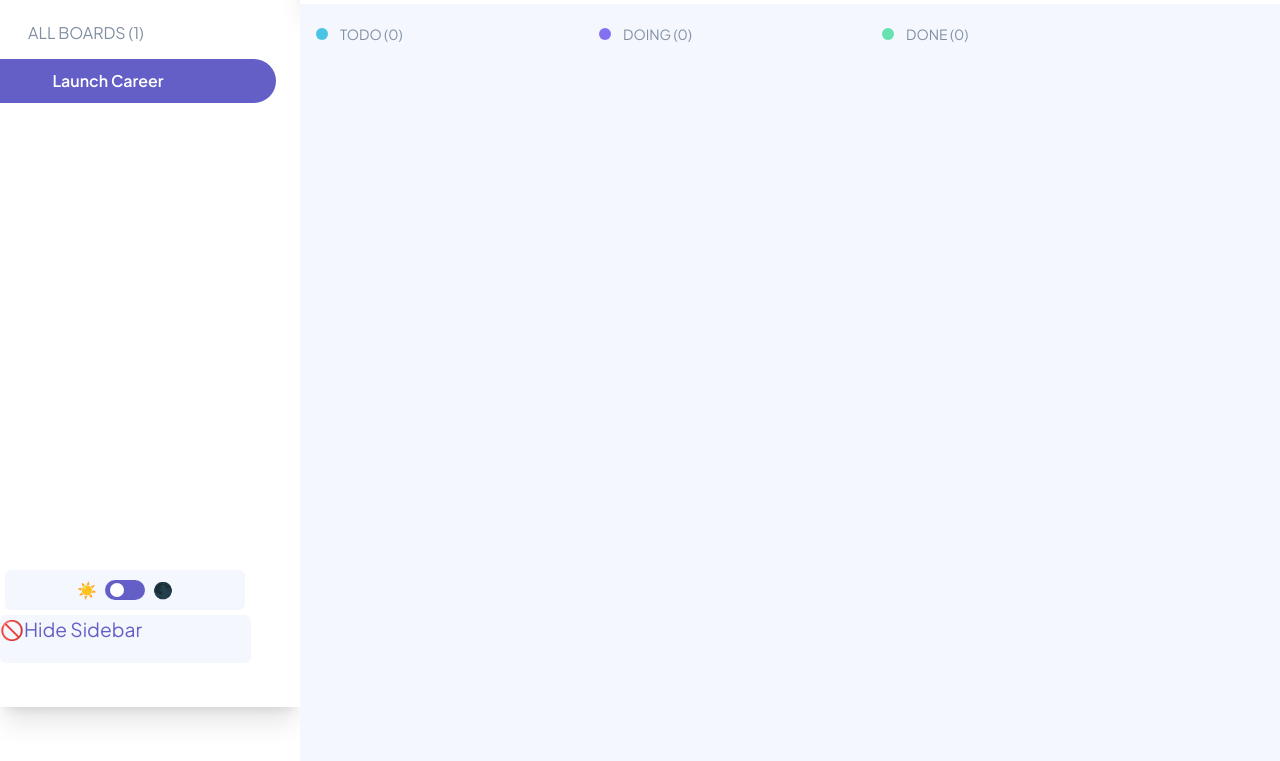
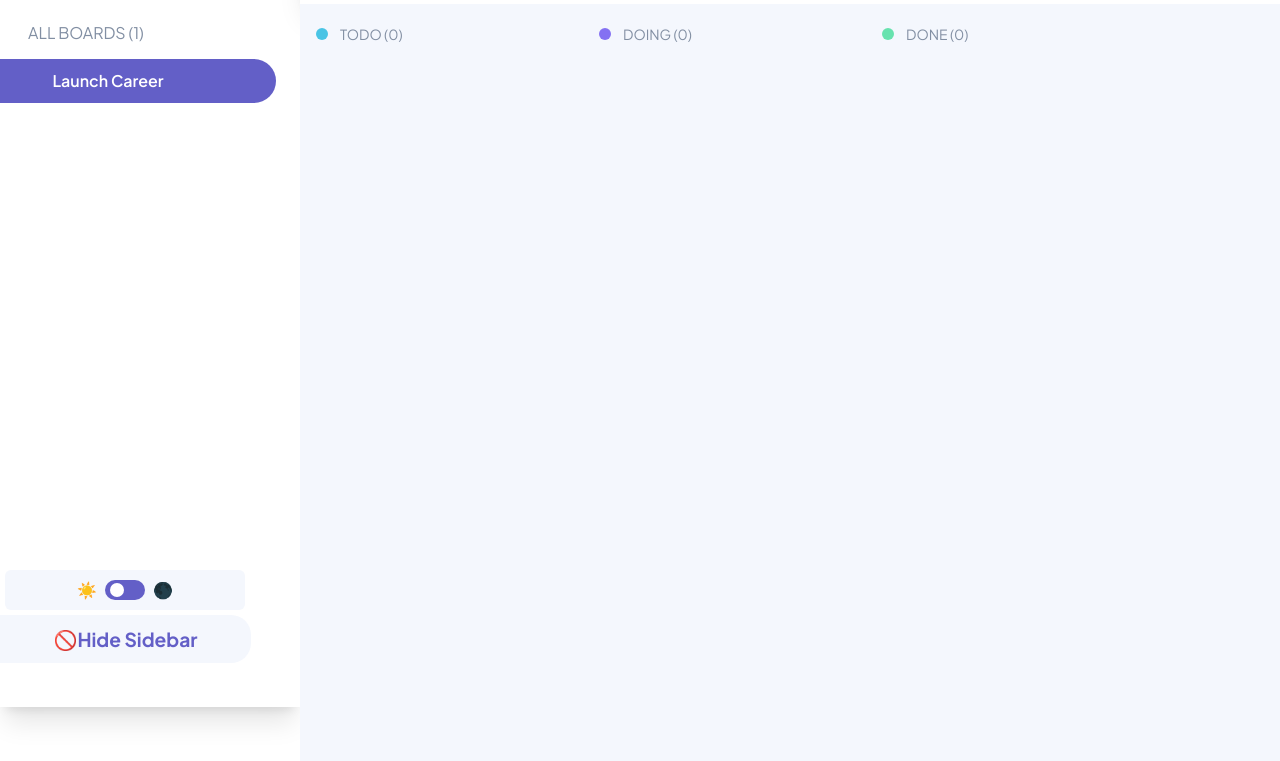
Before and after one commit to Sbubz-XI/SBANKO25128_fto2502_B2_Sbabalo-Nkompela_JSLPP, a website with bundled scripts: page index.html in a window 1280 px wide. Shown: the part 93-854 px from the top of the page. Built offline with nearby package versions, Linux system fonts and the light colour scheme; no server answers.

Commit message:
restored fuctionality to my hide sidebar button and updated CSS

```diff
--- a/src/appearance.css
+++ b/src/appearance.css
@@ -41,7 +41,16 @@
   color: #635fc7;
   height: 48px;
   width: 251px;
-  border-radius: 6px;
-  align-items: center;
+  padding: 10px;
+  border-top-right-radius: 20px;
+  border-bottom-right-radius: 20px;
+  display: flex;
+  justify-content: center;
   font-size: larger;
+  font-weight: 700;
 }
+
+.hide-sidebar:hover {
+  cursor: pointer;
+  background-color: #635FC740;
+}
```
